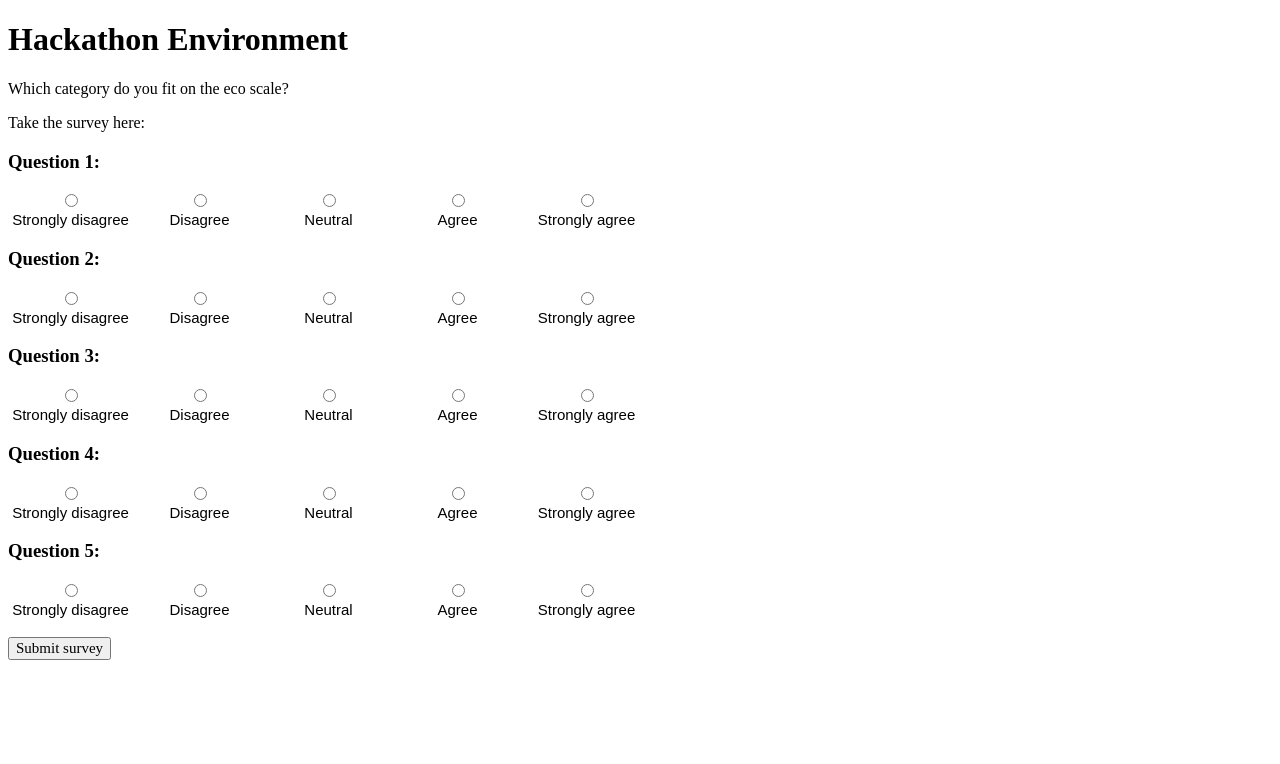
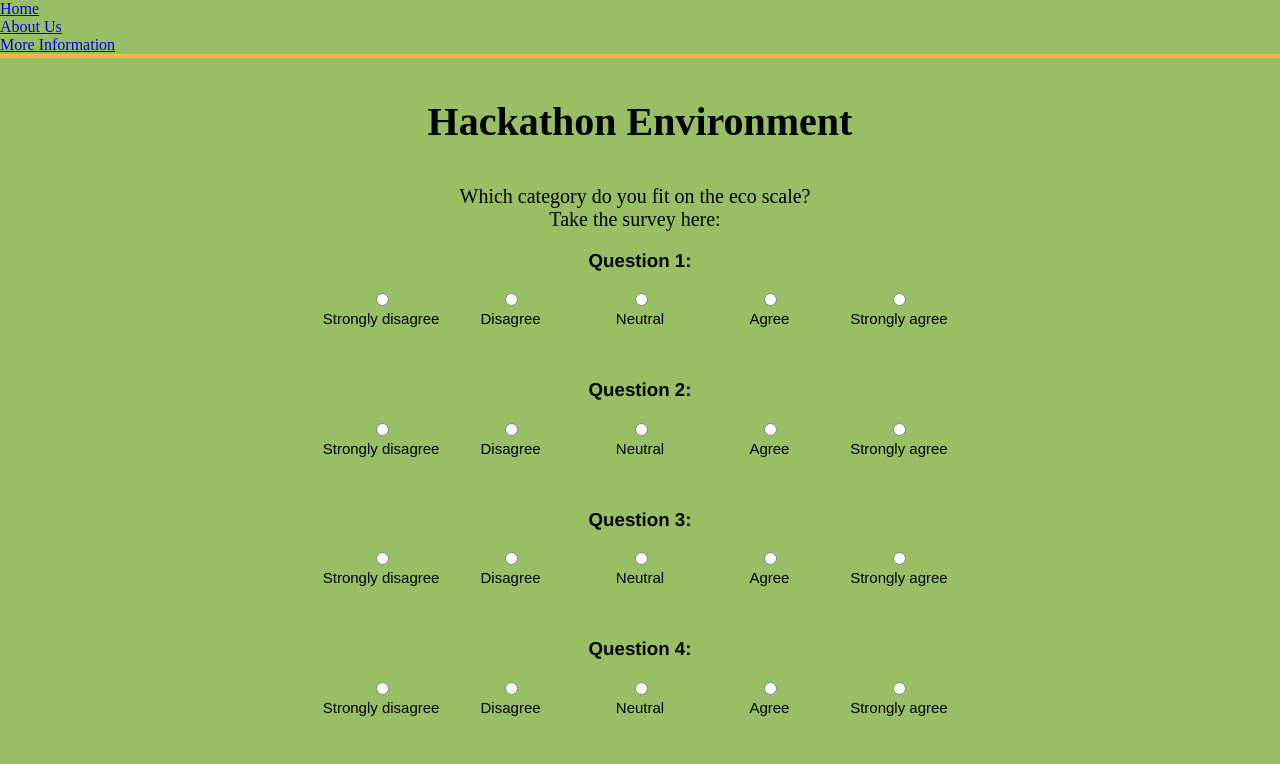
Before and after one commit to akilakila/env-survey, a plain HTML site: page index.html in a window 1280 px wide. Shown: the top 764 px of the page. Drawn offline with Linux system fonts and the light colour scheme.

Commit message:
1st trial of formatting the form and nav-bar.

```diff
--- a/fashion.css
+++ b/fashion.css
@@ -1,3 +1,43 @@
+/*nav-bar*/
+.header-nav{
+    flex-grow: 1;
+    flex-shrink: 1;
+    border-bottom: 4px solid #fdb347;
+}
+
+h1, p{
+    text-align:center;
+    margin: 1em auto;
+}
+
+h1{
+    font-size: 40px;
+}
+
+p{
+    font-size: 20px;
+    margin: 0 0.5em 0 0;
+}
+
+/*trying to get picture in background still*/
+body{
+    width: 100;
+    height: 100vh;
+    margin: 0;
+    background-color: #98BF64;   /*olive color*/
+}
+
+form{
+    width: 60vw;
+    text-align: center;
+    max-width: 700px;
+    min-width: 300px;
+    font-family: Helvetica, Georgia;
+    margin: 0 auto;
+    padding-bottom: 2em;
+    color: rgb(0,0,0);
+}
+
 .Question {
     display: inline-block;
     inline-size: 125px;
--- a/index.html
+++ b/index.html
@@ -6,7 +6,34 @@
 	<link rel="stylesheet" href="fashion.css">
 </head>
 
-<body>
+<body role="document" class="scrolling-up" rw4gci="true" data-new-gr-c-s-check-loaded="14.1073.0" data-gr-ext-installed>
+	<!--Nav bar-->
+		<div class="header-nav">
+			<div class="header-nav-wrapper">
+				<nav class="header-nav-list">
+					<div class="header-nav-item">
+						<a href="/home" data-animation-role="header-element"> Home</a>
+					</div>
+					<div class="header-nav-item">
+						<a href="/aboutus" data-animation-role="header-element"> About Us</a>
+					</div>
+					<div class="header-nav-item">
+						<a href="/moreInfo" data-animation-role="header-element"> More Information</a>
+					</div>
+				</nav>
+			</div>
+		</div>
+			<!--Actions-->
+			<div class="header-actions-right">
+				<div class="header-action-social">
+					<!--ex. add insta and stuffs here if u want +fb, twitter,blah blah-->
+					<a class="icon" href="instaacc" target="_blank" aria-label="Instagram"></a>
+				</div>
+					<div class="Mobile"></div>
+					<div class="Desktop"></div>
+				<!--<div class="header-action-cta" data-animation-role="header-element"></div>-->
+			</div>
+	<!--End Nav-->
 
 	<h1>Hackathon Environment</h1>
 	<p>Which category do you fit on the eco scale?</p>
```
